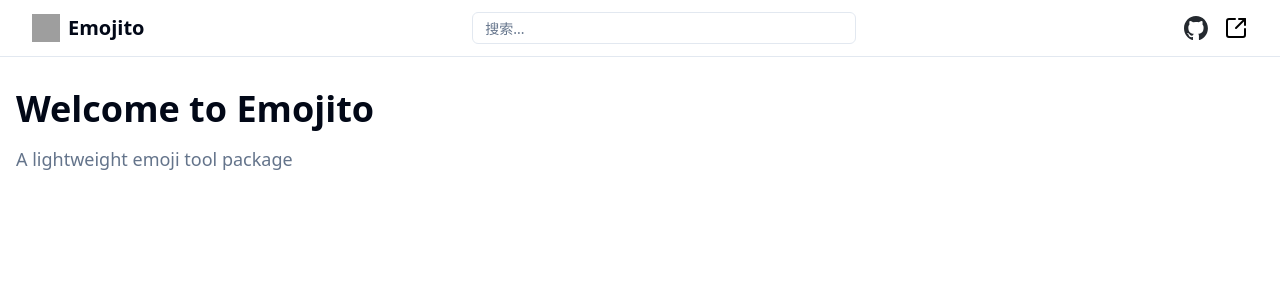
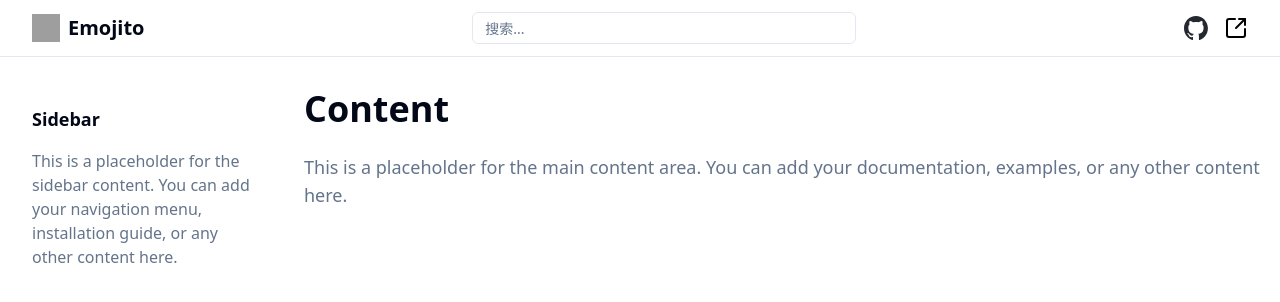
Before and after one commit to ChatGavin/emojito, a React (Vite) app in the folder apps/web/: page / in a window 1280 px wide. Shown: the top 302 px of the page. Built offline with nearby package versions, Linux system fonts and the light colour scheme; grey boxes are pictures that could not be loaded.

Commit message:
feat: 添加侧边栏和内容组件，重构主页布局

```diff
--- /dev/null
+++ b/apps/web/src/pages/content/index.jsx
@@ -0,0 +1,13 @@
+import React from "react";
+
+export const Content = () => {
+  return (
+    <div className="space-y-6">
+      <h1 className="text-4xl font-bold">Content</h1>
+      <p className="text-lg text-muted-foreground">
+        This is a placeholder for the main content area. You can add your
+        documentation, examples, or any other content here.
+      </p>
+    </div>
+  );
+};
--- a/apps/web/src/pages/index.jsx
+++ b/apps/web/src/pages/index.jsx
@@ -1,14 +1,18 @@
 import { Header } from "./header/index";
+import { Sider } from "./sider/index";
+import { Content } from "./content/index";
 
 export function HomePage() {
   return (
     <div className="min-h-screen">
       <Header />
-      <main className="container mx-auto px-4 py-8">
-        <h1 className="text-4xl font-bold">Welcome to Emojito</h1>
-        <p className="mt-4 text-lg text-muted-foreground">
-          A lightweight emoji tool package
-        </p>
+      <main className="container mx-auto px-4 py-8 flex">
+        <div className="w-64">
+          <Sider />
+        </div>
+        <div className="flex-1 ml-8">
+          <Content />
+        </div>
       </main>
     </div>
   );
--- /dev/null
+++ b/apps/web/src/pages/sider/index.jsx
@@ -0,0 +1,13 @@
+import React from "react";
+
+export const Sider = () => {
+  return (
+    <div className="p-4">
+      <h3 className="text-lg font-semibold mb-4">Sidebar</h3>
+      <p className="text-muted-foreground">
+        This is a placeholder for the sidebar content. You can add your
+        navigation menu, installation guide, or any other content here.
+      </p>
+    </div>
+  );
+};
```
